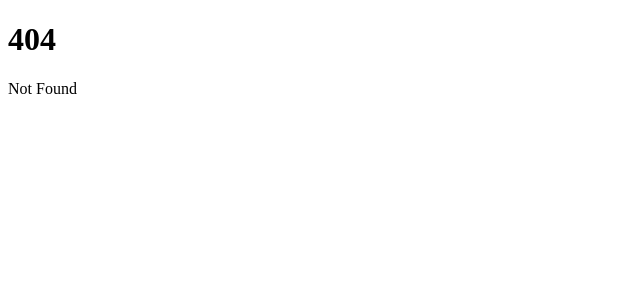
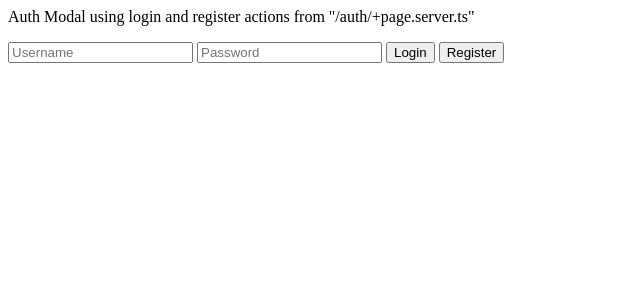
Before and after one commit to leobewater/sveltekit-form-actions, a SvelteKit app: page /auth-modal in a window 1280 px wide. Before the commit this address had no page. Shown: the top 300 px of the page, without its empty margins (0-640 px from the left). Built offline with nearby package versions, Linux system fonts and the light colour scheme.

Commit message:
add auth-modal form

```diff
--- /dev/null
+++ b/src/routes/auth-modal/+page.svelte
@@ -0,0 +1,12 @@
+<script>
+	export let form;
+</script>
+
+Auth Modal using login and register actions from "/auth/+page.server.ts"
+<form method="post" action="/auth?/login">
+	<p>{form?.message || ''}</p>
+	<input type="text" name="username" placeholder="Username" />
+	<input type="password" name="password" placeholder="Password" />
+	<button>Login</button>
+	<button formaction="/auth?/register">Register</button>
+</form>
--- a/src/routes/auth/+page.server.ts
+++ b/src/routes/auth/+page.server.ts
@@ -1,7 +1,9 @@
 import { fail, redirect } from '@sveltejs/kit';
 
+// Form actions work even disabling javascript in browser
 export const actions = {
-	login: async ({ request, cookies, url }) => {
+  login: async ({ request, cookies, url }) => {
+    // Use .formData() instead of .json()
 		const data = await request.formData();
 		const username = data.get('username');
 		const password = data.get('password');
--- a/src/routes/auth/+server.ts
+++ b/src/routes/auth/+server.ts
@@ -1,5 +1,6 @@
 import { json } from '@sveltejs/kit';
 
+// Only +server file can set cookie
 export async function POST({ request, cookies }) {
 	const data = await request.json();
 	const { username, password } = data;
```
